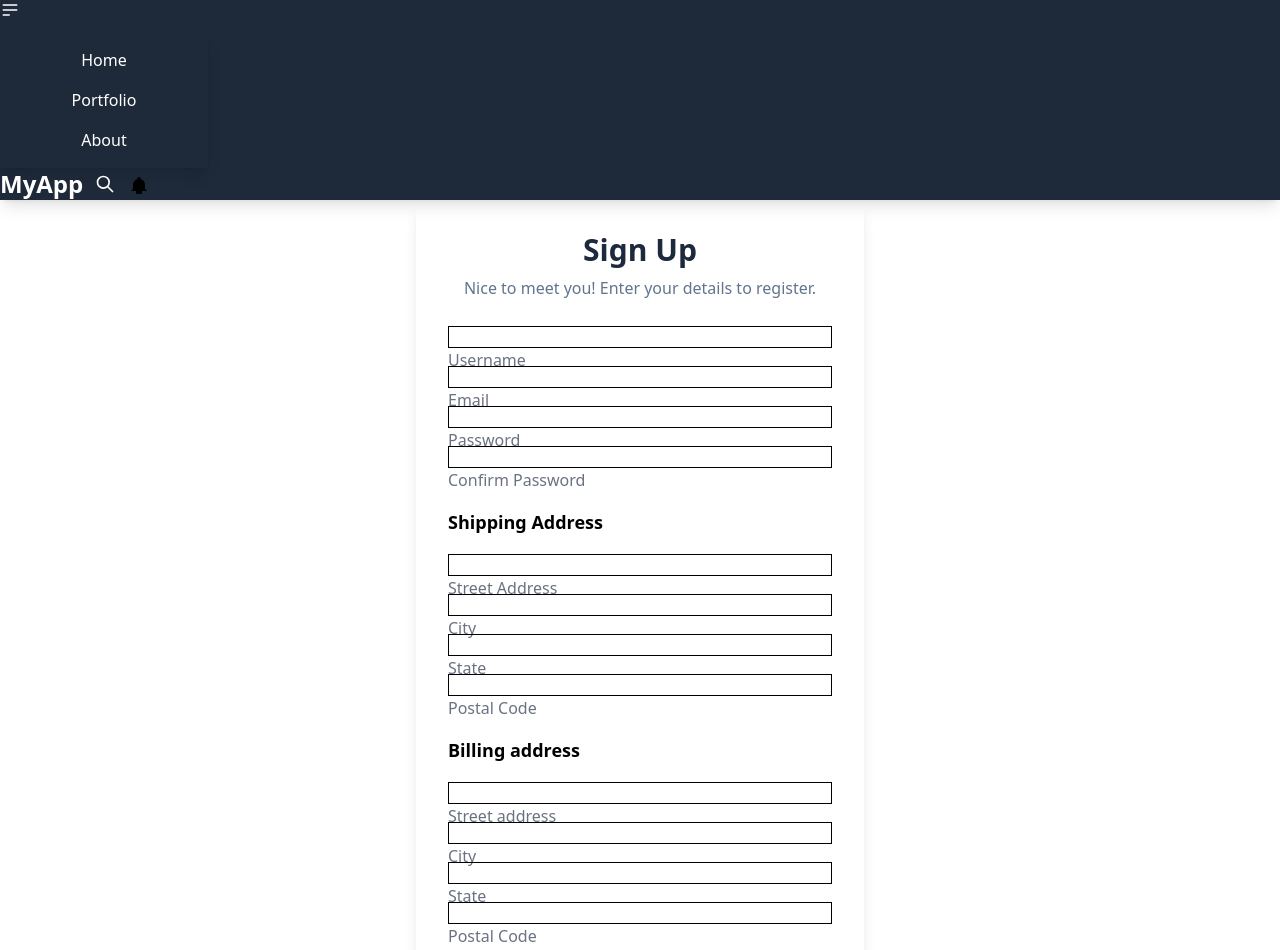
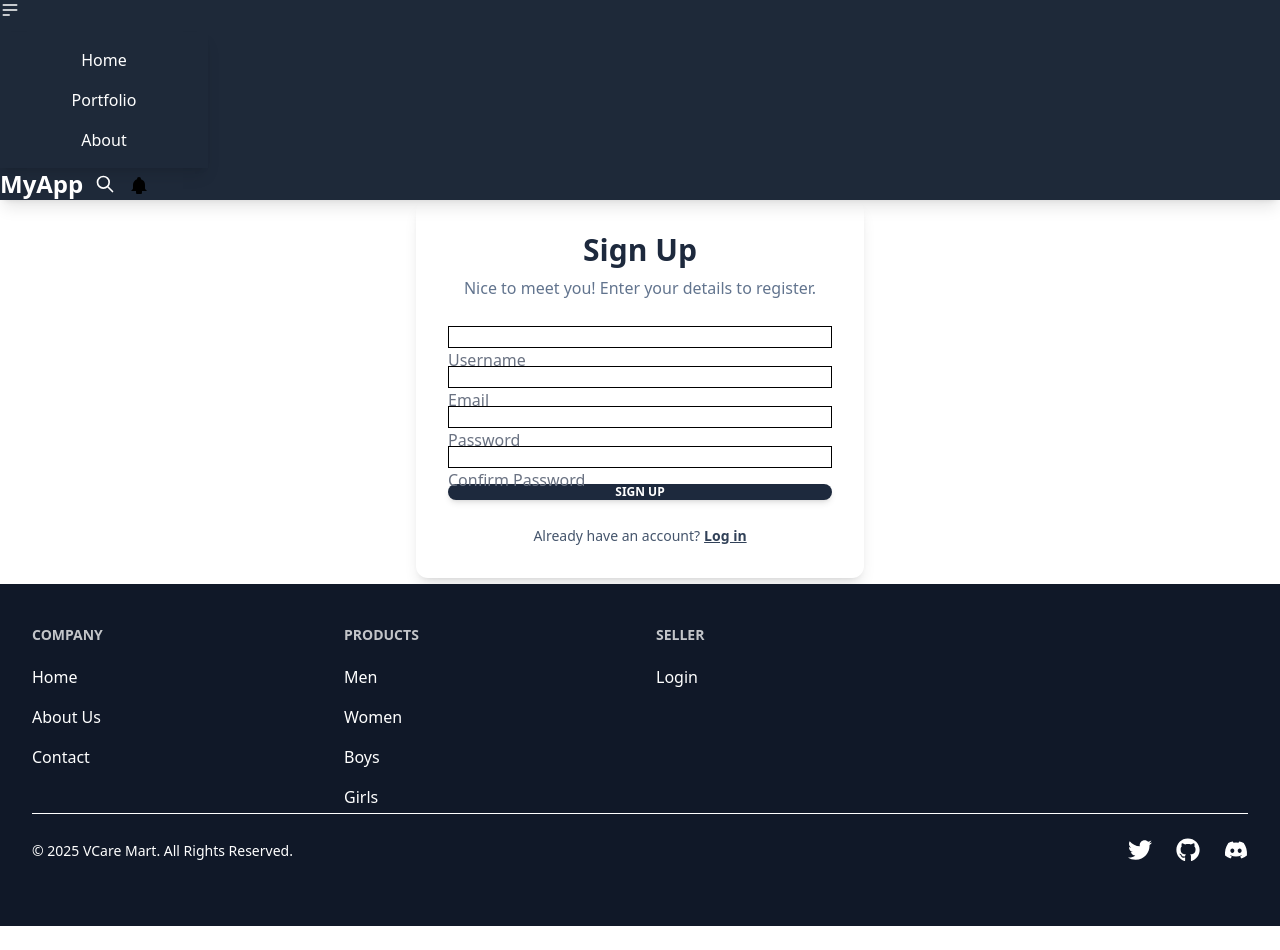
Before and after one commit to gowribalan123/VCareMart-frontend, a React (Vite) app: page /seller/signup in a window 1280 px wide. Shown: the top 950 px of the page. After the commit the page ends 926 px from the top, so only its background shows below. Built offline with nearby package versions, Linux system fonts and the light colour scheme; no server answers.

Commit message:
minor modifications

```diff
--- a/src/pages/shared/SignUp.jsx
+++ b/src/pages/shared/SignUp.jsx
@@ -7,20 +7,15 @@ import { Button, Input, Checkbox } from "@material-tailwind/react";
 export const SignUp = () => {
     const { register, handleSubmit, formState: { errors }, watch } = useForm();
     const navigate = useNavigate();
-
     const [loading, setLoading] = React.useState(false);
 
     const onSubmit = async (data) => {
         setLoading(true);
         try {
-            const response = await axiosInstance({
-                method: "POST",
-                url: "/signup",
-                data: data,
-            });
+            const response = await axiosInstance.post("/user/signup", data);
             navigate("/user/profile");
         } catch (error) {
-            console.log(error);
+            console.error("Signup error:", error.response?.data?.message || error.message);
         } finally {
             setLoading(false);
         }
@@ -47,6 +42,7 @@ export const SignUp = () => {
                         error={!!errors.email}
                         helperText={errors.email?.message}
                     />
+
                     <Input
                         label="Password"
                         type="password"
@@ -64,7 +60,14 @@ export const SignUp = () => {
                         error={!!errors.confirmpassword}
                         helperText={errors.confirmpassword?.message}
                     />
-                    {/* Shipping address Fields */}
+                              {/*   <Input
+    label="Phone"
+    type="tel"
+    {...register("phone", { required: "Phone number is required" })}
+    error={!!errors.phone}
+    helperText={errors.phone?.message}
+/>
+                     Shipping Address Fields
                     <h5 className="text-lg font-semibold mt-6">Shipping Address</h5>
                     <Input
                         label="Street Address"
@@ -90,10 +93,10 @@ export const SignUp = () => {
                         error={!!errors.shippingaddress?.postalcode}
                         helperText={errors.shippingaddress?.postalcode?.message}
                     />
-                    {/* Billing address Fields */}
-                    <h5 className="text-lg font-semibold mt-6">Billing address</h5>
+                    {/* Billing Address Fields
+                    <h5 className="text-lg font-semibold mt-6">Billing Address</h5>
                     <Input
-                        label="Street address"
+                        label="Street Address"
                         {...register("billingaddress.street", { required: "Street address is required" })}
                         error={!!errors.billingaddress?.street}
                         helperText={errors.billingaddress?.street?.message}
@@ -116,7 +119,14 @@ export const SignUp = () => {
                         error={!!errors.billingaddress?.postalcode}
                         helperText={errors.billingaddress?.postalcode?.message}
                     />
+
+
+                      */}
+
                 </div>
+
+
+             {/*
                 <div className="flex items-center mt-4">
                     <Checkbox
                         id="remember-me"
@@ -124,7 +134,19 @@ export const SignUp = () => {
                         label="Remember Me"
                         className="mr-2"
                     />
+
                 </div>
+
+                 <div>
+                <label>Date of Birth:</label>
+                <input
+                    type="date"
+                    name="dob"
+                    value={formData.dob}
+                    onChange={handleChange}
+                    required
+                />
+            </div> */}
                 <Button
                     type="submit"
                     className={`mt-4 w-full ${loading ? 'bg-gray-400' : 'bg-slate-800 hover:bg-slate-700'} text-white`}
```
